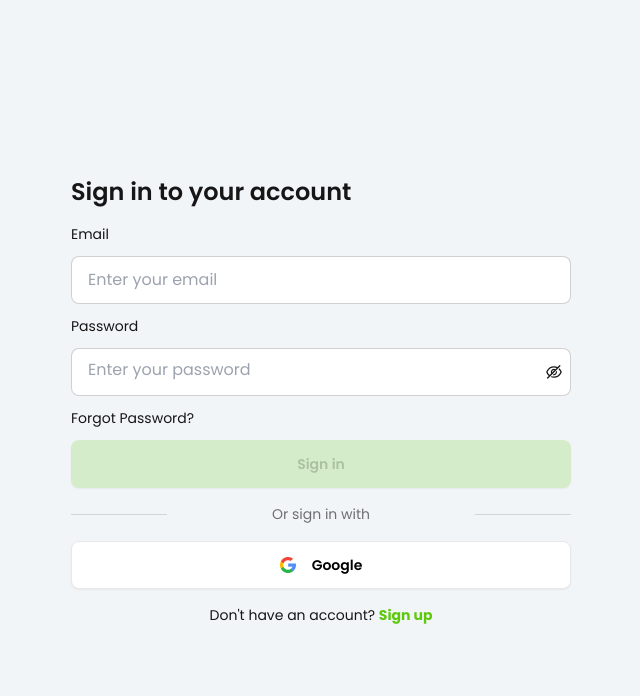
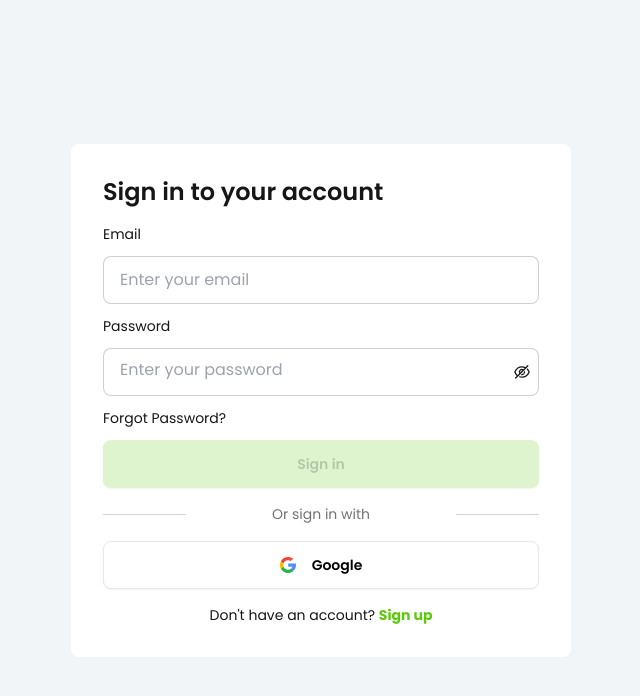
Before and after one commit to ygfest/secure-track-admin, a React (Vite) app in the folder client/: page /sign-in in a window 1280 px wide. Shown: the top 696 px of the page, without its empty margins (319-959 px from the left). Built offline with nearby package versions, Linux system fonts and the light colour scheme.

Commit message:
Update CORS

```diff
--- a/client/src/components/SignIn.jsx
+++ b/client/src/components/SignIn.jsx
@@ -88,7 +88,7 @@ export default function SignInForm() {
       <div className="flex items-center justify-center min-h-screen">
         <form
           onSubmit={handleSubmit}
-          className="md:mx-4 mx-8 flex w-full max-w-[500px] flex-col gap-2 md:gap-4"
+          className="md:mx-4 mx-8 flex w-full max-w-[500px] flex-col gap-2 md:gap-4 bg-white p-8 rounded-lg z-[50]"
         >
           <h2 className="flex text-2xl font-semibold justify-center md:justify-normal">
             Sign in to your account
```
Also changed, not shown: 1 other file (tests, documents, lock files or other folders).
